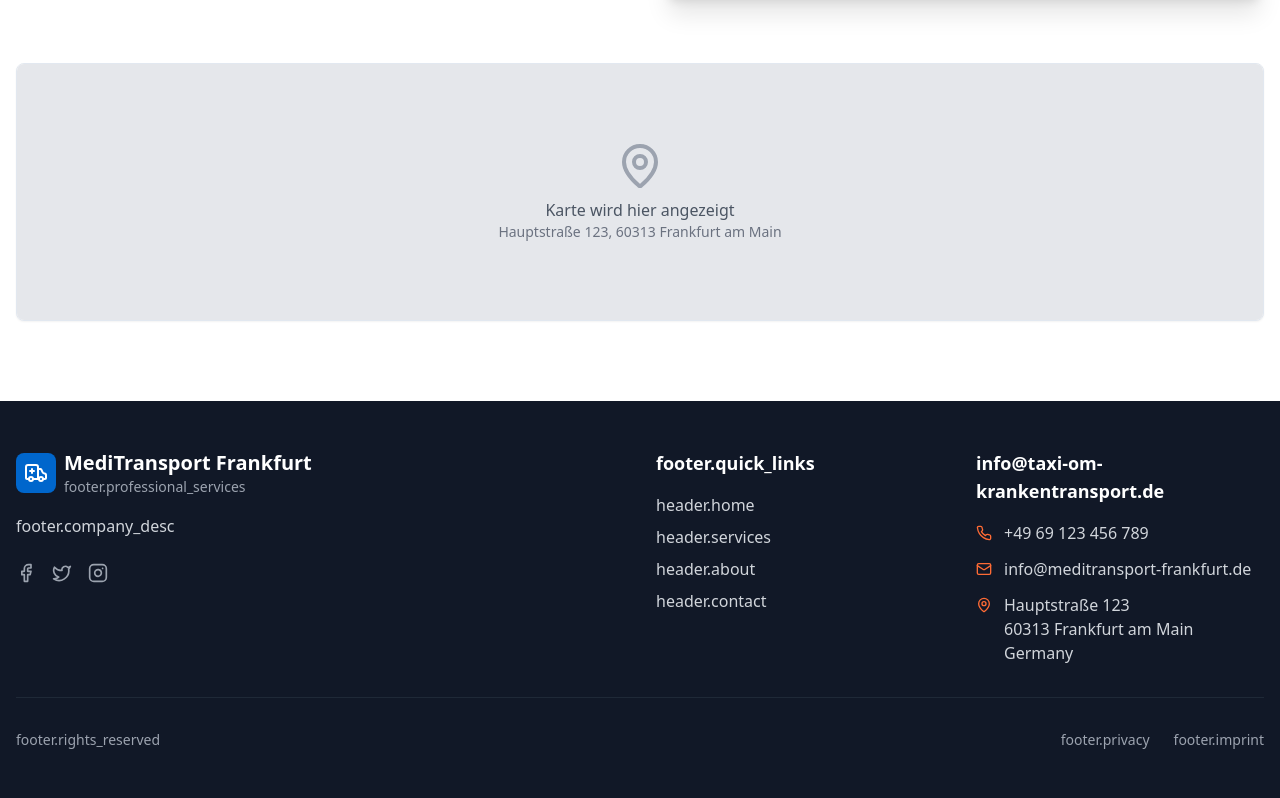
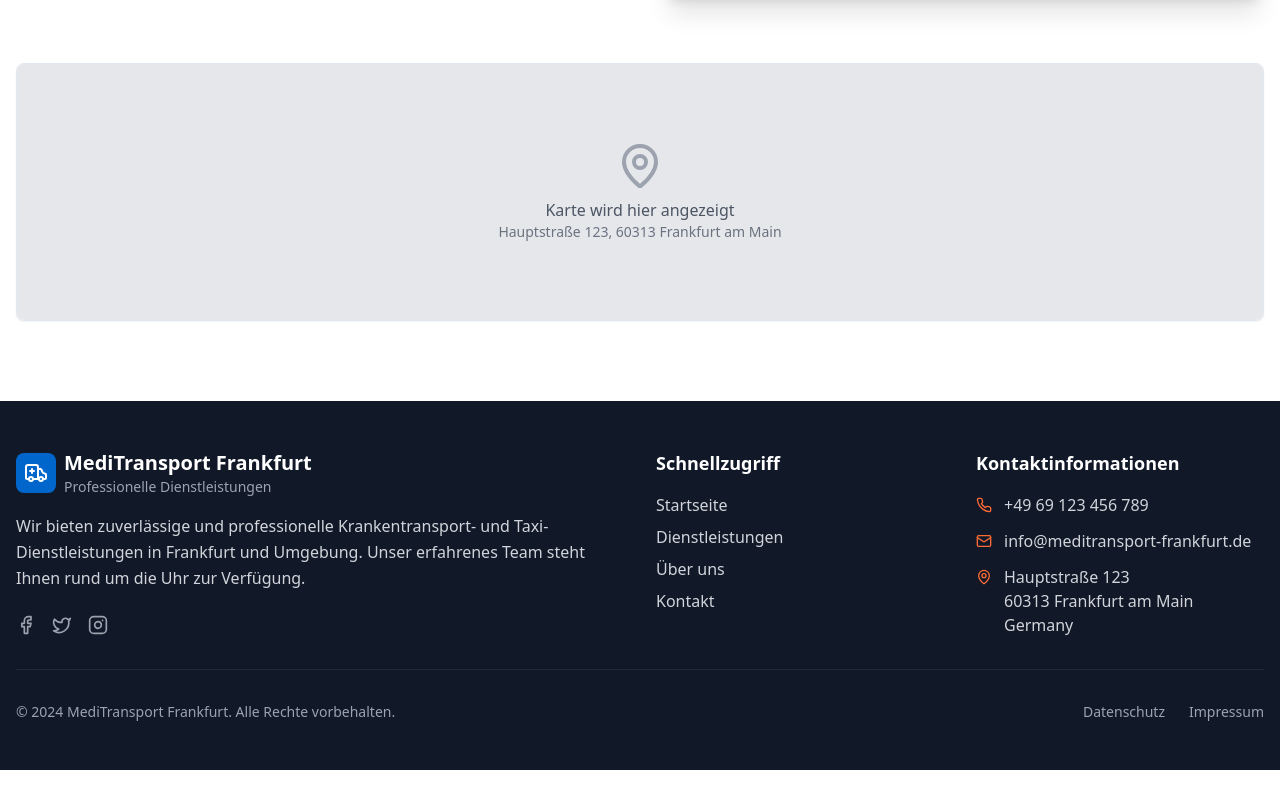
Before and after one commit to bytetechnik/frankfurt-care-transit-web, a React (Vite) app: page / in a window 1280 px wide. Shown: the part 3799-4597 px from the top of the page. After the commit the page ends 4569 px from the top, so only its background shows below. Built offline with nearby package versions, Linux system fonts and the light colour scheme.

Commit message:
Fix: Footer content display issues
Addresses footer content display problems, likely related to translation keys, similar to previous issues.

```diff
--- a/src/contexts/LanguageContext.tsx
+++ b/src/contexts/LanguageContext.tsx
@@ -110,15 +110,28 @@ const translations = {
         text: 'Die Dialysefahrten sind immer zuverlässig und pünktlich. Ich kann mich voll und ganz darauf verlassen.',
       },
     },
+    // Header navigation
+    header: {
+      home: 'Startseite',
+      services: 'Dienstleistungen',
+      about: 'Über uns',
+      contact: 'Kontakt'
+    },
     // Footer Section
     footer: {
       company_name: 'Taxi OM Krankentransport',
+      professional_services: 'Professionelle Dienstleistungen',
+      company_desc: 'Wir bieten zuverlässige und professionelle Krankentransport- und Taxi-Dienstleistungen in Frankfurt und Umgebung. Unser erfahrenes Team steht Ihnen rund um die Uhr zur Verfügung.',
+      quick_links: 'Schnellzugriff',
+      contact_info: 'Kontaktinformationen',
       address: 'Hauptstraße 123, 60313 Frankfurt am Main',
-      contact_info: 'info@taxi-om-krankentransport.de',
       phone: '+49 69 123 456 789',
       opening_hours: 'Mo-Fr: 8:00-18:00',
       emergency_service: '24/7 Notdienst',
       all_rights_reserved: 'Alle Rechte vorbehalten',
+      rights_reserved: '© 2024 MediTransport Frankfurt. Alle Rechte vorbehalten.',
+      privacy: 'Datenschutz',
+      imprint: 'Impressum'
     },
     // Contact Section
     contact: {
@@ -278,15 +291,28 @@ const translations = {
         text: 'The dialysis trips are always reliable and punctual. I can fully rely on it.',
       },
     },
+    // Header navigation
+    header: {
+      home: 'Home',
+      services: 'Services',
+      about: 'About',
+      contact: 'Contact'
+    },
     // Footer Section
     footer: {
       company_name: 'Taxi OM Krankentransport',
+      professional_services: 'Professional Services',
+      company_desc: 'We provide reliable and professional medical transport and taxi services in Frankfurt and surrounding areas. Our experienced team is available around the clock.',
+      quick_links: 'Quick Links',
+      contact_info: 'Contact Information',
       address: 'Hauptstraße 123, 60313 Frankfurt am Main',
-      contact_info: 'info@taxi-om-krankentransport.de',
       phone: '+49 69 123 456 789',
       opening_hours: 'Mon-Fri: 8:00-18:00',
       emergency_service: '24/7 Emergency Service',
       all_rights_reserved: 'All rights reserved',
+      rights_reserved: '© 2024 MediTransport Frankfurt. All rights reserved.',
+      privacy: 'Privacy Policy',
+      imprint: 'Imprint'
     },
     // Contact Section
     contact: {
```
